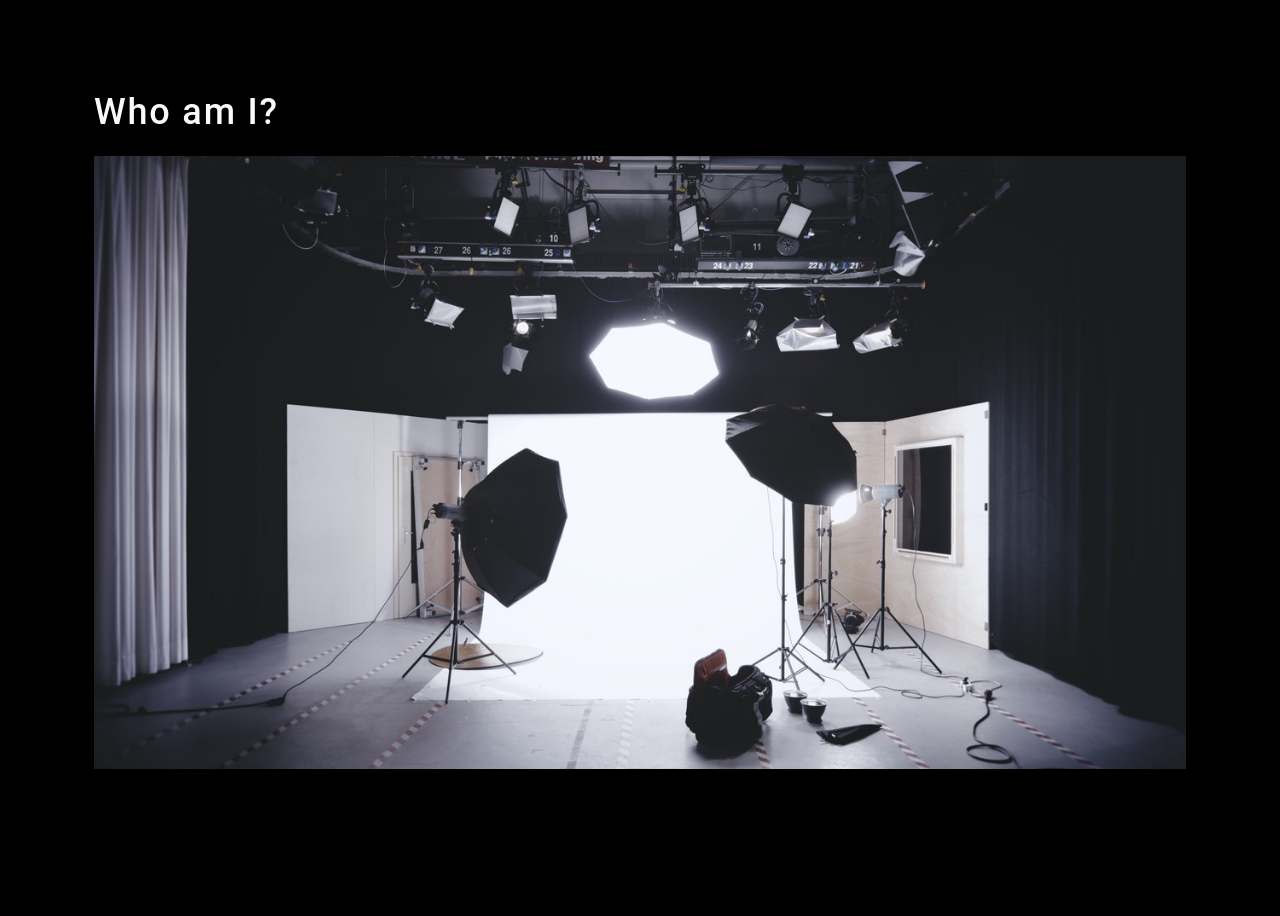
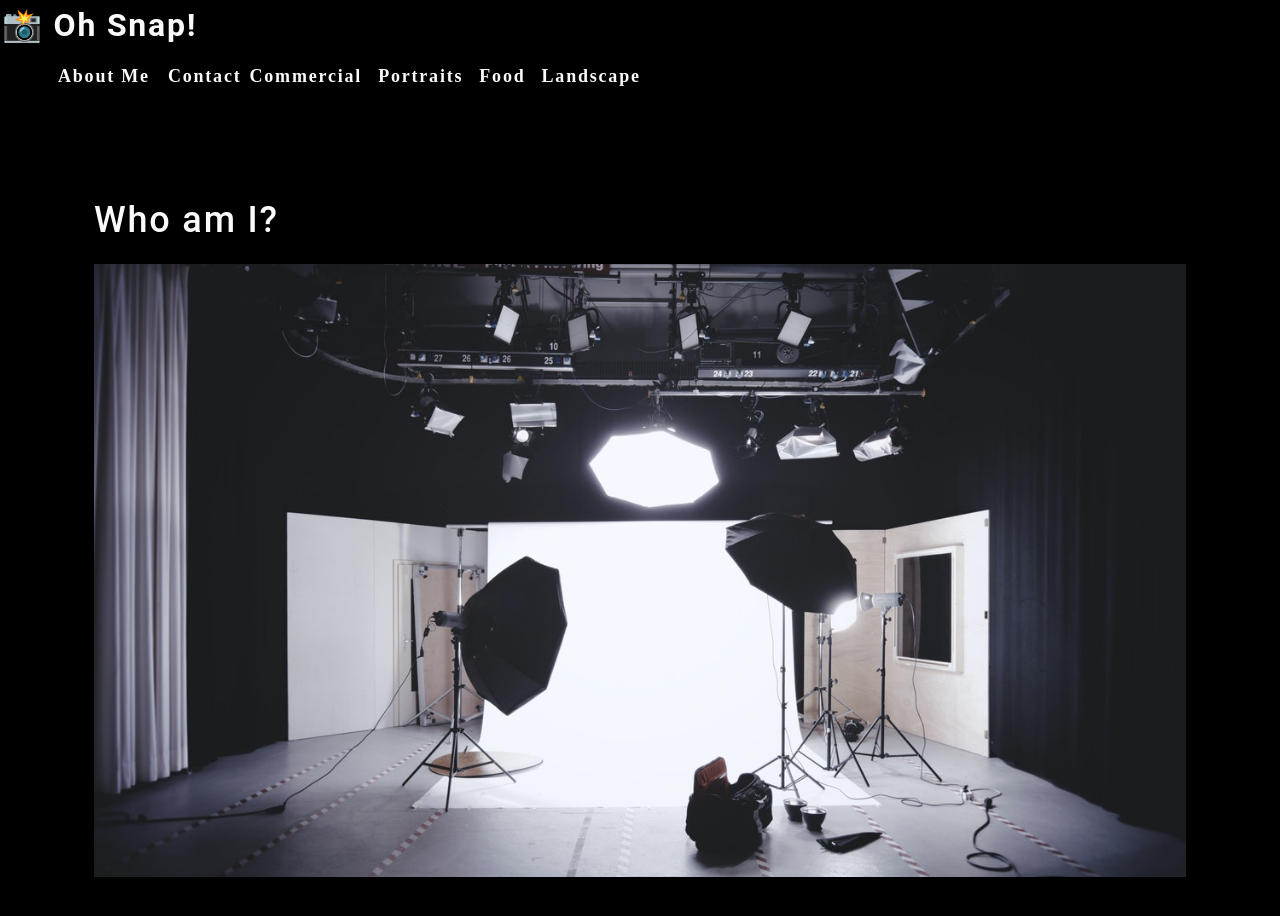
Before and after one commit to oceanlatte/react-photo-port, a React (Create React App) app: page / in a window 1280 px wide. Shown: the top 916 px of the page. Before the commit the page ends 883 px from the top, so only its background shows below. Built offline with nearby package versions, Linux system fonts and the light colour scheme.

Commit message:
create the nav component

```diff
--- a/src/App.js
+++ b/src/App.js
@@ -1,10 +1,12 @@
 import React from 'react';
 import About from './components/About';
+import Nav from './components/Nav';
 import './App.css';
 
 function App() {
   return (
     <div>
+      <Nav></Nav>
       <main>
         <About></About>
       </main>
--- /dev/null
+++ b/src/components/Nav/index.js
@@ -0,0 +1,52 @@
+import React from 'react'
+
+function Nav() {
+  const categories = [
+    {
+      name: 'Commercial',
+      description: 'Photos of grocery stores, food trucks, and other commercial projects',
+    },
+    { name: 'Portraits', description: 'Portraits of people in my life' },
+    { name: 'Food', description: 'Delicious delicacies' },
+    {
+      name: 'Landscape',
+      description: 'Fields, farmhouses, waterfalls, and the beauty of nature',
+    }
+  ];
+
+  function categorySelected(name) {
+    console.log('👋 Hello!');
+    console.log(`${name} clicked`);
+  };
+
+  return (
+    <header>
+      <h2>
+        <a href='/'>
+          <span role='img' aria-label='camera'>📸</span> Oh Snap!
+        </a>
+      </h2>
+      <nav>
+        <ul className='flex-row'>
+          <li className='mx-2'>
+            <a href='#about'>
+              About Me
+            </a>
+          </li>
+          <li>
+            <span>Contact</span>
+          </li>
+          {categories.map((category) => (
+            <li className='mx-1' key={category.name}>
+              <span onClick={() => categorySelected(category.name)}>
+                {category.name}
+              </span>
+            </li>
+          ))}
+        </ul>
+      </nav>
+    </header>
+  )
+};
+
+export default Nav;
```
